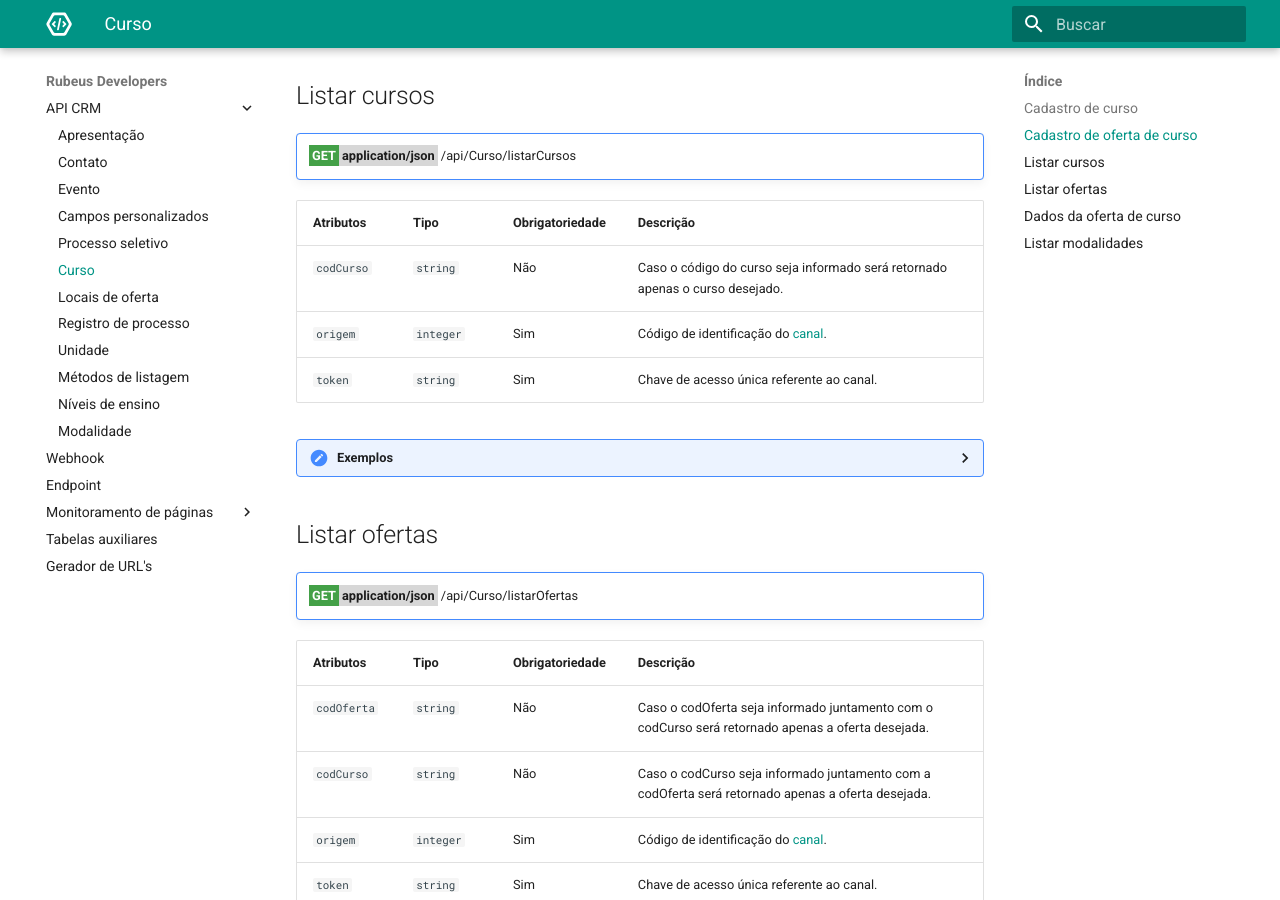
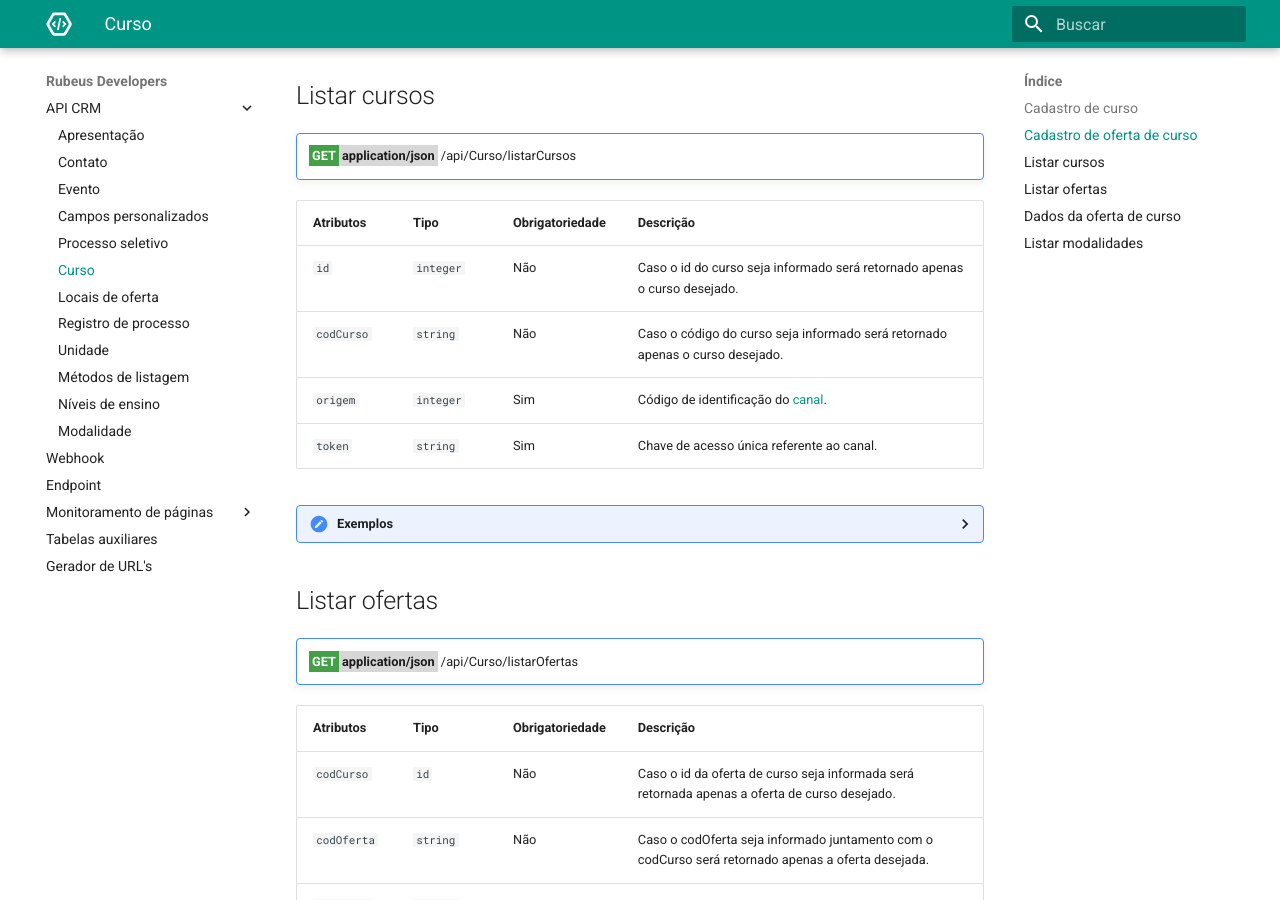
Before and after one commit to rubeus-tecnologia-e-inovacao/docs, an MkDocs documentation site: the page built from docs/api_crm/curso.md, in a window 1280 px wide and 900 px high, scrolled down 4007 px. Built offline with MkDocs 1.6.1 and Material for MkDocs 9.7.7, drawn with Linux system fonts in a browser that asks for light colours.

Commit message:
add id na listagem de curso e oferta

```diff
--- a/docs/api_crm/curso.md
+++ b/docs/api_crm/curso.md
@@ -82,6 +82,7 @@ Após realizar o cadastro do curso, você pode cadastrar suas ofertas. É a ofer
 
 | Atributos | Tipo | Obrigatoriedade | Descrição |
 | --- | --- | --- | --- |
+| `id` | `integer` | Não | Caso o id do curso seja informado será retornado apenas o curso desejado. |
 | `codCurso` | `string` | Não | Caso o código do curso seja informado será retornado apenas o curso desejado. |
 | `origem` | `integer` | Sim | Código de identificação do [canal](/api_crm/apresentacao/#autenticacao). |
 | `token` | `string` | Sim | Chave de acesso única referente ao canal. |
@@ -115,6 +116,7 @@ Após realizar o cadastro do curso, você pode cadastrar suas ofertas. É a ofer
 
 | Atributos | Tipo | Obrigatoriedade | Descrição |
 | --- | --- | --- | --- |
+| `codCurso` | `id` | Não | Caso o id da oferta de curso seja informada será retornada apenas a oferta de curso desejado. |
 | `codOferta` | `string` | Não | Caso o codOferta seja informado juntamento com o codCurso será retornado apenas a oferta desejada. |
 | `codCurso` | `string` | Não | Caso o codCurso seja informado juntamento com a codOferta será retornado apenas a oferta desejada. |
 | `origem` | `integer` | Sim | Código de identificação do [canal](/api_crm/apresentacao/#autenticacao). |
```
